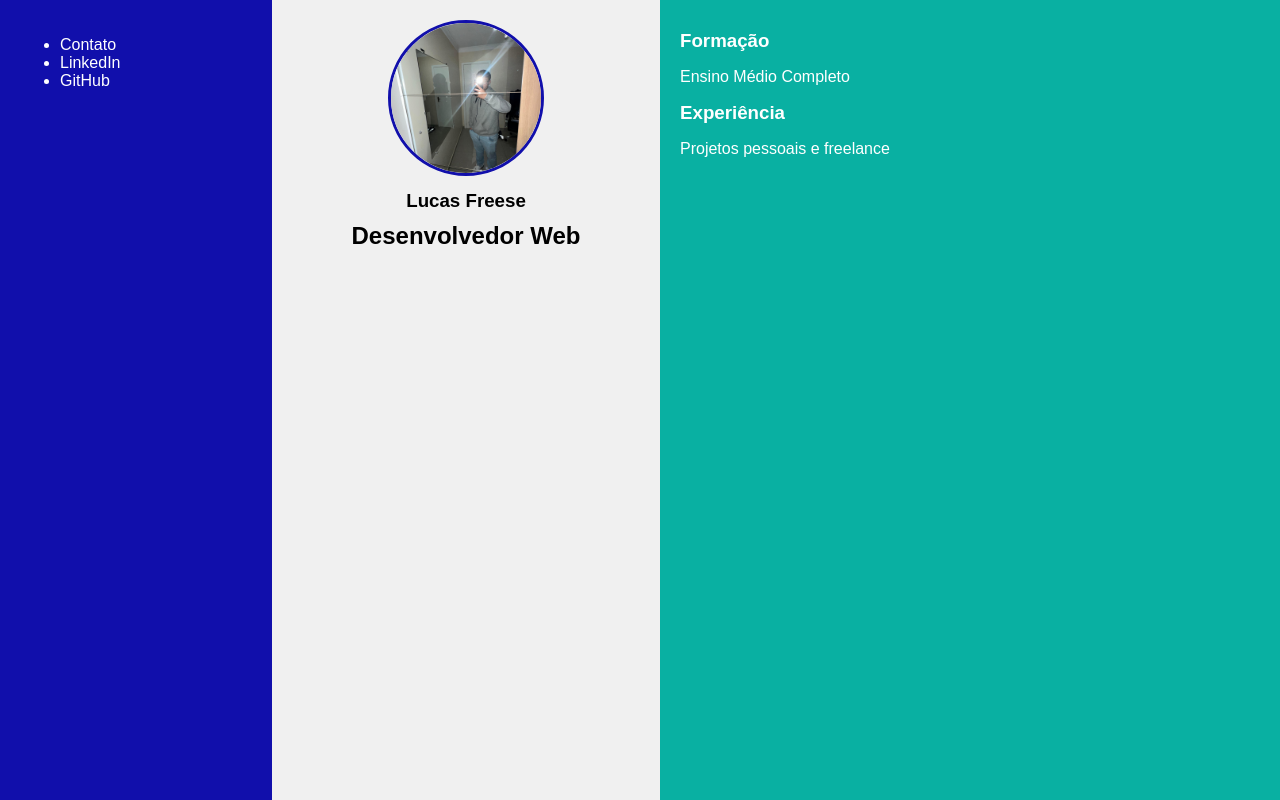
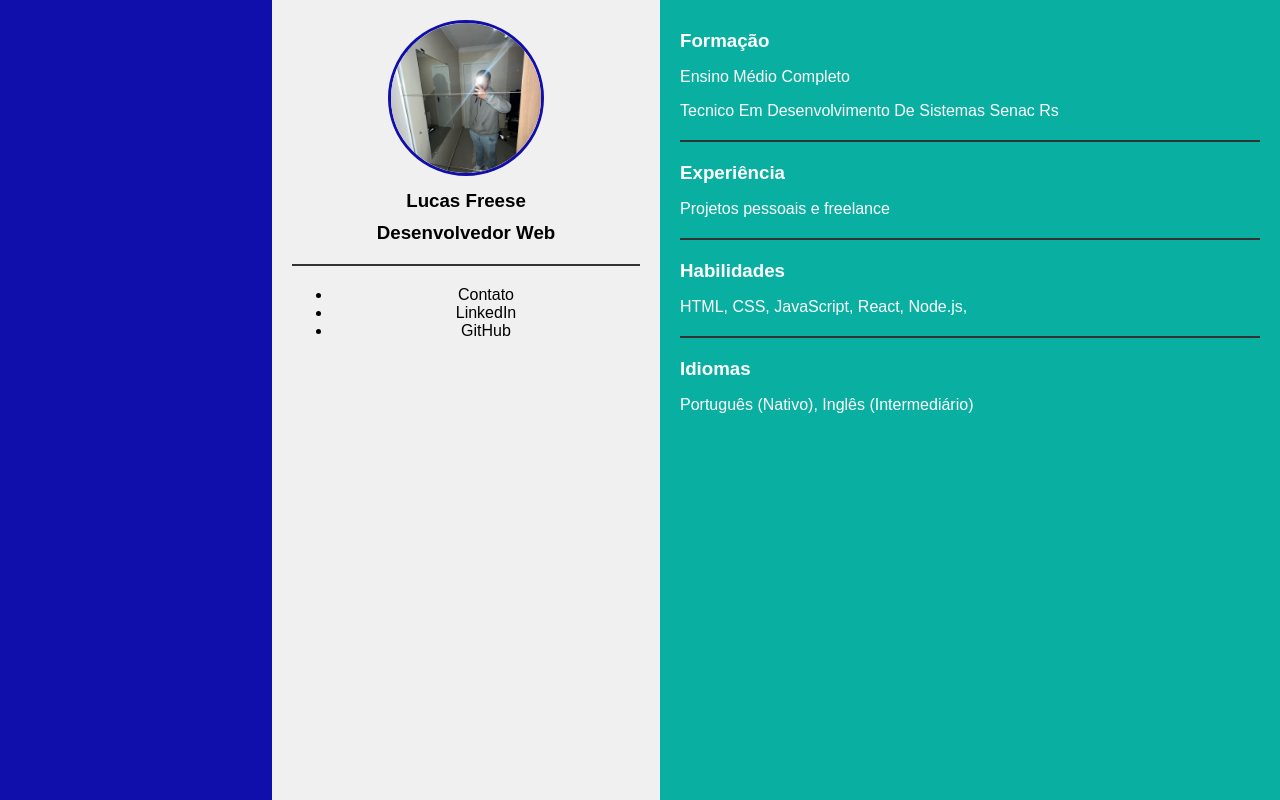
Before and after one commit to freese11/curriculoFreese, a plain HTML site: page index.html in a window 1280 px wide. Drawn offline with Linux system fonts and the light colour scheme.

Commit message:
atualizaçao
d

```diff
--- a/index.html
+++ b/index.html
@@ -12,11 +12,7 @@
 
     <!-- Coluna Esquerda -->
     <section class="containerdoLado">
-      <ul>
-        <li>Contato</li>
-        <li>LinkedIn</li>
-        <li>GitHub</li>
-      </ul>
+
     </section>
 
     <!-- Coluna Central -->
@@ -25,15 +21,29 @@
         <img src="midia/lucas freese foto.jpg" alt="Lucas Freese">
       </div>
       <h1>Lucas Freese</h1>
-      <h2>Desenvolvedor Web</h2>
+      <h3>Desenvolvedor Web</h3>
+      <hr class="linha">
+      <ul>
+        <li>Contato</li>
+        <li>LinkedIn</li>
+        <li>GitHub</li>
+      </ul>
     </section>
 
     <!-- Coluna Direita -->
     <section class="containerdoLado2">
       <h3>Formação</h3>
       <p>Ensino Médio Completo</p>
+      <p>Tecnico Em Desenvolvimento De Sistemas Senac Rs</p>
+      <hr class="linha">
       <h3>Experiência</h3>
       <p>Projetos pessoais e freelance</p>
+<hr class="linha">
+      <h3>Habilidades</h3>
+      <p>HTML, CSS, JavaScript, React, Node.js, </p>
+      <hr class="linha">
+      <h3>Idiomas</h3>
+      <p>Português (Nativo), Inglês (Intermediário)</p>
     </section>
 
   </section>
--- a/style/index.css
+++ b/style/index.css
@@ -45,16 +45,9 @@ h1, h2, h3 {
   margin: 10px 0;
 }
 
-.cargo {
-    display: flex;               /* coloca texto e ícone na mesma linha */
-    align-items: center;         /* alinha verticalmente */
-    font-size: 1.2em;
-    font-weight: normal;
-    gap: 8px;                    /* espaço entre ícone e texto */
+.linha {
+  border: none;          /* remove bordas padrão */
+  height: 2px;           /* espessura da linha */
+  background-color: #333; /* cor da linha */
+  margin: 20px 0;        /* espaço acima e abaixo */
 }
-
-.icone-titulo {
-    width: 30px;                 /* tamanho do ícone */
-    height: 30px;
-    object-fit: contain;         /* mantém proporção da imagem */
-}
```
